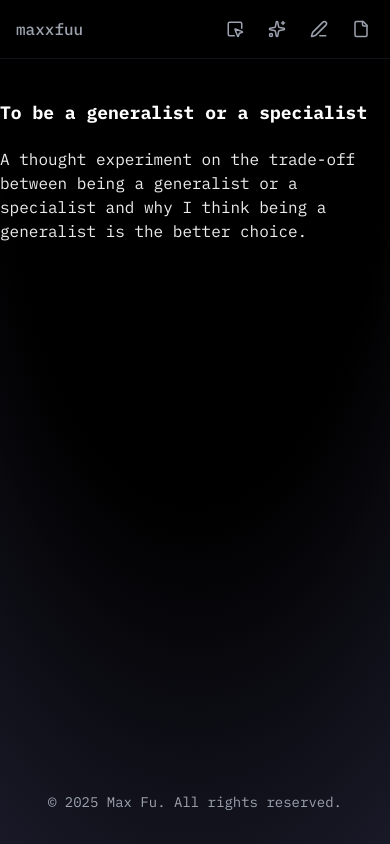
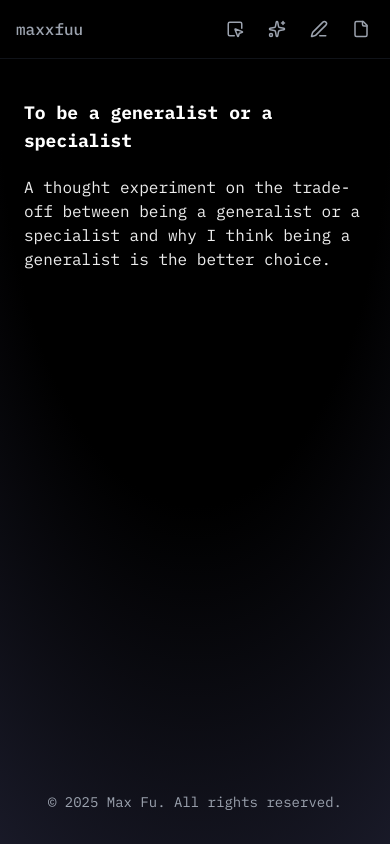
Before and after one commit to maxxfuu/dot-com, a Next.js app: page /writing/blog1.tsx in a window 390 px wide. Built offline with nearby package versions, Linux system fonts and the light colour scheme.

Commit message:
fixed formatting for blogs on mobile

```diff
--- a/src/app/writing/blog1.tsx/page.tsx
+++ b/src/app/writing/blog1.tsx/page.tsx
@@ -1,8 +1,8 @@
 export default function ReflectionsOnCS() {
   return (
-    <div>
+    <div className="px-6">
       <h1 className="text-lg flex justify-left items-center mt-10 text-white font-bold">To be a generalist or a specialist</h1>
-      <p className="text-md flex justify-center items-center mt-5">
+      <p className="text-md flex justify-left items-center mt-5">
         A thought experiment on the trade-off between being a generalist or a specialist and why I think being a generalist is the better choice.
       </p>
       <br />
```
